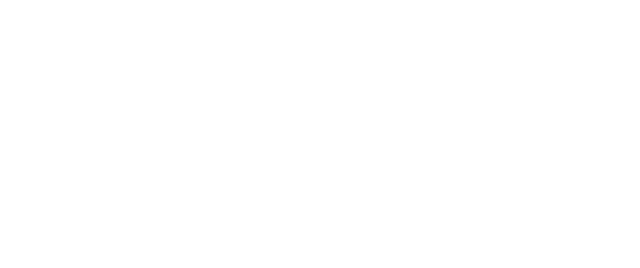
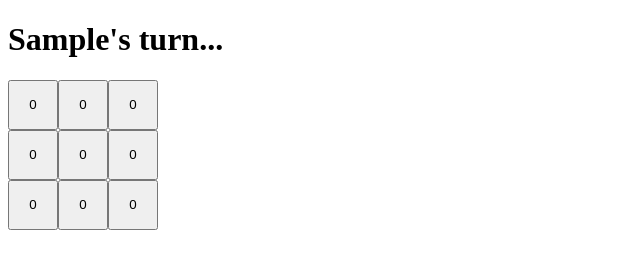
Before and after one commit to smsarfroz/Tic-Tac-Toe, a plain HTML site: page index.html in a window 1280 px wide. Both pictures are taken after typing "Sample", "Sample" into the empty fields and a click on the button "Play". Shown: the whole page, without its empty margins (0-640 px from the left). Drawn offline with Linux system fonts and the light colour scheme.

Commit message:
FINISH UPDATE SCREEN AND SOME CSS TO HAVE THE GRID PROPERLY VISIBLE

```diff
--- a/index.html
+++ b/index.html
@@ -4,6 +4,7 @@
     <meta charset="UTF-8">
     <meta name="viewport" content="width=device-width, initial-scale=1.0">
     <title>Document</title>
+    <link rel="stylesheet" href="./style.css">
 </head>
 <body>
     <dialog open>
--- a/script.js
+++ b/script.js
@@ -212,7 +212,7 @@ function gameController(
     // playRound(2,0);
     // playRound(2,2);
     // printNewRound();
-    return { playRound, printNewRound, getBoard: board.getBoard};
+    return { playRound, printNewRound, getBoard: board.getBoard, getActivePlayer};
 }
 
 function ScreenController() {
@@ -222,17 +222,63 @@ function ScreenController() {
     //is screenController totally separate from the need of css and board clickable buttons ?
     //what to do ?
     const game = gameController();
+    console.log("game");
+    console.log(game);
     const playerTurnDiv = document.querySelector('.turn');
     const boardDiv = document.querySelector('.board');
 
     const updateScreen = () => {
 
+        boardDiv.textContent = "";
+
+        const board = game.getBoard();
+        const activePlayer = game.getActivePlayer();
+
+        playerTurnDiv.textContent = `${activePlayer.name}'s turn...`;
+
+        board.forEach((row,index1) => {
+            row.forEach((cell, index2) => {
+                //what is (cell,index) ?
+                //index was only set for column in previous project
+                //but here we have both row and column, so what to do
+                //users gives those input
+                //were they stored in the cell ? yes they were. where?
+                //why did we set column as index ?
+                //actually it can only be (cell,index) and nothing else
+                //like (cell,row,column) is not possible
+                //what is index here ?
+                const cellButton = document.createElement("button");
+                cellButton.classList.add("cell");
+                //wouldn't we set the cell's dimension or something ?
+                //or just store those values of dimension somewhere in it?
+                //but how is that an indeal cell ?
+                //is it necessary to store values of column and row in the cell ?
+
+                cellButton.dataset.row = index1;
+                cellButton.dataset.column = index2;
+                cellButton.textContent = cell.getValue();
+                boardDiv.appendChild(cellButton);
+            });
+        });
     };
     function clickHandlerBoard(e) {
         const selectedRow = e.target.dataset.row;
         const selectedColumn = e.target.dataset.column;
 
-        if(!selectedColumn || !selectedRow) {
+        console.log(`button was clicked on ${selectedRow} , ${selectedColumn}`);
+        //why are selectedRow, selectedColumn undefined now ?
+        //cuz maybe I didn't set their values correctly.
+
+        //what if this cell has already been chosen before?
+        //what to do ?
+        //why is this cell value not accessible ?
+
+        console.log(board);
+        // console.log(board[selectedRow][selectedColumn]);
+        // console.log(board[selectedRow][selectedColumn].getValue());
+        // console.log(`cell values for ${selectedRow},${selectedColumn} is ${board[selectedRow][selectedColumn].getValue()}`);
+        //|| board[selectedRow][selectedColumn].getValue()!=0
+        if(!selectedColumn || !selectedRow ) {
             return;
         }
 
--- a/style.css
+++ b/style.css
@@ -1,3 +1,11 @@
 .board {
-    background-color: yellow;
+    width: 150px;
+    display: grid;
+    grid-template-columns: repeat(3,1fr);
+    /* grid-template-rows: repeat(3,1fr); */
 }
+
+.cell {
+    width: 50px;
+    height: 50px;
+}
```
